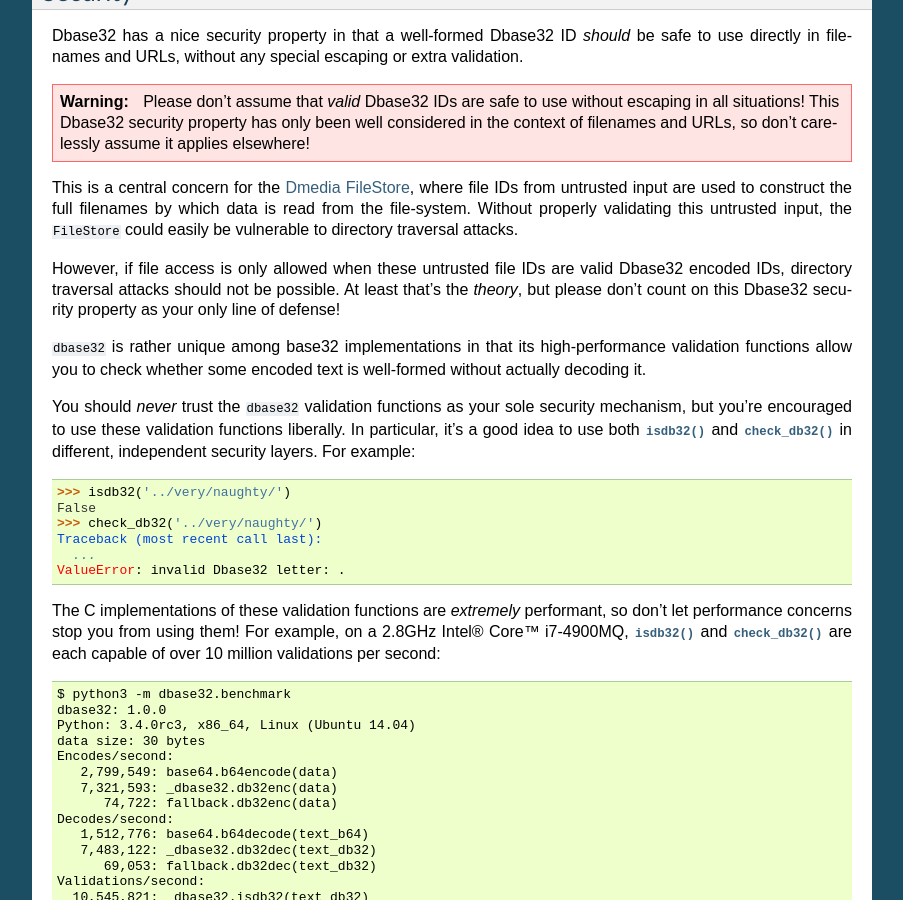
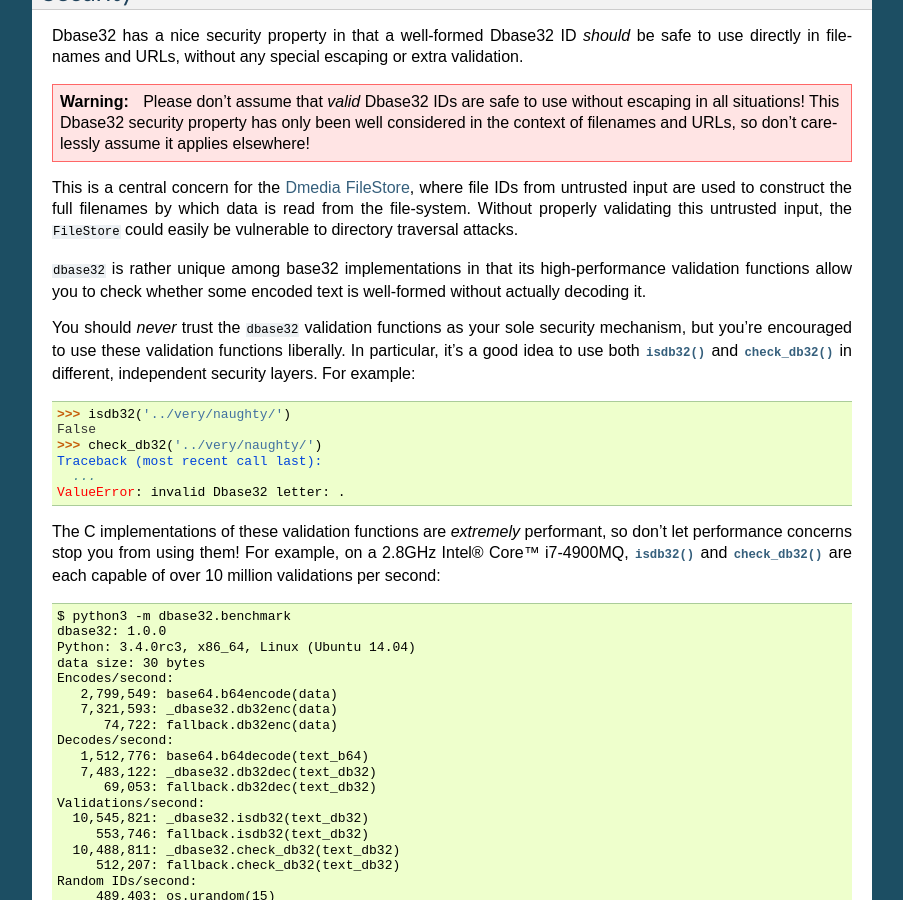
Before and after one commit to json420/dbase32, a Sphinx documentation site: the page built from doc/dbase32.rst, in a window 1280 px wide and 900 px high, scrolled down 2675 px. Shown: the whole window, without its empty margins (198-1101 px from the left). Built offline with Sphinx 7.4.7, drawn with Linux system fonts in a browser that asks for light colours.

Commit message:
More concise

```diff
--- a/doc/dbase32.rst
+++ b/doc/dbase32.rst
@@ -179,11 +179,6 @@ This is a central concern for the `Dmedia FileStore`_, where file IDs from
 untrusted input are used to construct the full filenames by which data is read
 from the file-system.  Without properly validating this untrusted input, the
 ``FileStore`` could easily be vulnerable to directory traversal attacks.
-
-However, if file access is only allowed when these untrusted file IDs are valid
-Dbase32 encoded IDs, directory traversal attacks should not be possible.  At
-least that's the *theory*, but please don't count on this Dbase32 security
-property as your only line of defense!
 
 ``dbase32`` is rather unique among base32 implementations in that its
 high-performance validation functions allow you to check whether some encoded
```
